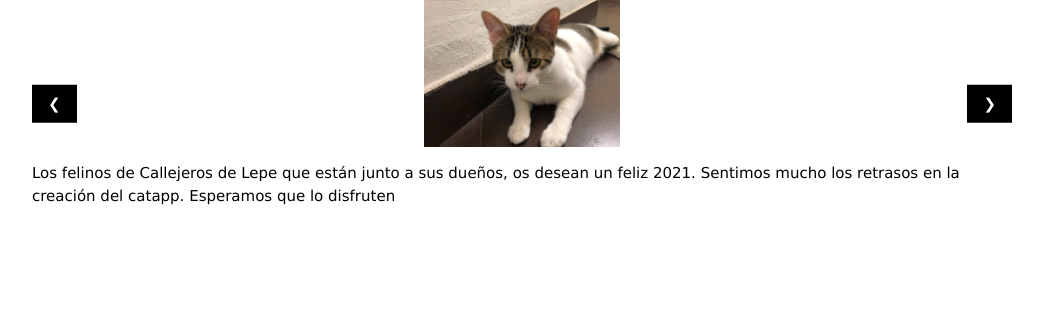
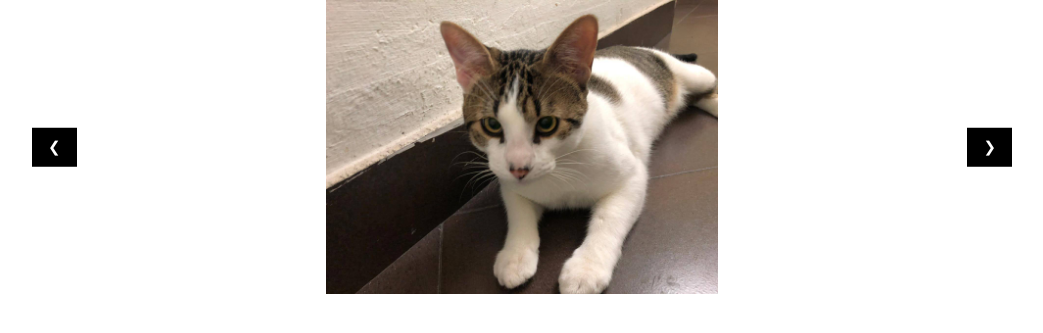
Before and after one commit to callejerosdelepe/callejerosdelepe.github.io, a Jekyll site: the page catsearch/index.html, which Jekyll copies as it is, in a window 1280 px wide. Shown: the top 333 px of the page, without its empty margins (118-1161 px from the left). Built offline with Jekyll 4.4.1, drawn with Linux system fonts in a browser that asks for light colours; comment, search, counter and statistics services are not loaded.

Commit message:
Update index.html

```diff
--- a/catsearch/index.html
+++ b/catsearch/index.html
@@ -10,71 +10,70 @@
 <!-- <p> Hola cuirioso. Estamos preparando algo especial para ti. Aunque como eres especial para nosotros te ofrecemos un buscador. Adelante, busca </p> -->
 
 <div class="w3-content w3-display-container">
- <center> <img class="mySlides" src="https://raw.githubusercontent.com/callejerosdelepe/callejerosdelepe.github.io/master/catsearch/catapp/2021/01/01/slide2020/photos/cat-1.jpg" style="width:20%">
-  <img class="mySlides" src="https://raw.githubusercontent.com/callejerosdelepe/callejerosdelepe.github.io/master/catsearch/catapp/2021/01/01/slide2020/photos/cat-2.jpg" style="width:20%">
-  <img class="mySlides" src="https://raw.githubusercontent.com/callejerosdelepe/callejerosdelepe.github.io/master/catsearch/catapp/2021/01/01/slide2020/photos/cat-3.jpg" style="width:20%">
-  <img class="mySlides" src="https://raw.githubusercontent.com/callejerosdelepe/callejerosdelepe.github.io/master/catsearch/catapp/2021/01/01/slide2020/photos/cat-4.jpg" style="width:20%">
-  <img class="mySlides" src="https://raw.githubusercontent.com/callejerosdelepe/callejerosdelepe.github.io/master/catsearch/catapp/2021/01/01/slide2020/photos/cat-5.jpg" style="width:20%">
-  <img class="mySlides" src="https://raw.githubusercontent.com/callejerosdelepe/callejerosdelepe.github.io/master/catsearch/catapp/2021/01/01/slide2020/photos/cat-6.jpg" style="width:20%">
-  <img class="mySlides" src="https://raw.githubusercontent.com/callejerosdelepe/callejerosdelepe.github.io/master/catsearch/catapp/2021/01/01/slide2020/photos/cat-7.jpg" style="width:20%">
-  <img class="mySlides" src="https://raw.githubusercontent.com/callejerosdelepe/callejerosdelepe.github.io/master/catsearch/catapp/2021/01/01/slide2020/photos/cat-8.jpg" style="width:20%">
-  <img class="mySlides" src="https://raw.githubusercontent.com/callejerosdelepe/callejerosdelepe.github.io/master/catsearch/catapp/2021/01/01/slide2020/photos/cat-9.jpg" style="width:20%">
-  <img class="mySlides" src="https://raw.githubusercontent.com/callejerosdelepe/callejerosdelepe.github.io/master/catsearch/catapp/2021/01/01/slide2020/photos/cat-10.jpg" style="width:20%">
-  <img class="mySlides" src="https://raw.githubusercontent.com/callejerosdelepe/callejerosdelepe.github.io/master/catsearch/catapp/2021/01/01/slide2020/photos/cat-11.jpg" style="width:20%">
-  <img class="mySlides" src="https://raw.githubusercontent.com/callejerosdelepe/callejerosdelepe.github.io/master/catsearch/catapp/2021/01/01/slide2020/photos/cat-12.jpg" style="width:20%">
-  <img class="mySlides" src="https://raw.githubusercontent.com/callejerosdelepe/callejerosdelepe.github.io/master/catsearch/catapp/2021/01/01/slide2020/photos/cat-13.jpg" style="width:20%">
-  <img class="mySlides" src="https://raw.githubusercontent.com/callejerosdelepe/callejerosdelepe.github.io/master/catsearch/catapp/2021/01/01/slide2020/photos/cat-14.jpg" style="width:20%">
-  <img class="mySlides" src="https://raw.githubusercontent.com/callejerosdelepe/callejerosdelepe.github.io/master/catsearch/catapp/2021/01/01/slide2020/photos/cat-15.jpg" style="width:20%">
-  <img class="mySlides" src="https://raw.githubusercontent.com/callejerosdelepe/callejerosdelepe.github.io/master/catsearch/catapp/2021/01/01/slide2020/photos/cat-16.jpg" style="width:20%">
-  <img class="mySlides" src="https://raw.githubusercontent.com/callejerosdelepe/callejerosdelepe.github.io/master/catsearch/catapp/2021/01/01/slide2020/photos/cat-17.jpg" style="width:20%">
-  <img class="mySlides" src="https://raw.githubusercontent.com/callejerosdelepe/callejerosdelepe.github.io/master/catsearch/catapp/2021/01/01/slide2020/photos/cat-18.jpg" style="width:20%">
-  <img class="mySlides" src="https://raw.githubusercontent.com/callejerosdelepe/callejerosdelepe.github.io/master/catsearch/catapp/2021/01/01/slide2020/photos/cat-19.jpg" style="width:20%">
-  <img class="mySlides" src="https://raw.githubusercontent.com/callejerosdelepe/callejerosdelepe.github.io/master/catsearch/catapp/2021/01/01/slide2020/photos/cat-20.jpg" style="width:20%">
-  <img class="mySlides" src="https://raw.githubusercontent.com/callejerosdelepe/callejerosdelepe.github.io/master/catsearch/catapp/2021/01/01/slide2020/photos/cat-21.jpg" style="width:20%">
-  <img class="mySlides" src="https://raw.githubusercontent.com/callejerosdelepe/callejerosdelepe.github.io/master/catsearch/catapp/2021/01/01/slide2020/photos/cat-22.jpg" style="width:20%">
-  <img class="mySlides" src="https://raw.githubusercontent.com/callejerosdelepe/callejerosdelepe.github.io/master/catsearch/catapp/2021/01/01/slide2020/photos/cat-23.jpg" style="width:20%">
-  <img class="mySlides" src="https://raw.githubusercontent.com/callejerosdelepe/callejerosdelepe.github.io/master/catsearch/catapp/2021/01/01/slide2020/photos/cat-24.jpg" style="width:20%">
-  <img class="mySlides" src="https://raw.githubusercontent.com/callejerosdelepe/callejerosdelepe.github.io/master/catsearch/catapp/2021/01/01/slide2020/photos/cat-25.jpg" style="width:20%">
-  <img class="mySlides" src="https://raw.githubusercontent.com/callejerosdelepe/callejerosdelepe.github.io/master/catsearch/catapp/2021/01/01/slide2020/photos/cat-26.jpg" style="width:20%">
-  <img class="mySlides" src="https://raw.githubusercontent.com/callejerosdelepe/callejerosdelepe.github.io/master/catsearch/catapp/2021/01/01/slide2020/photos/cat-27.jpg" style="width:20%">
-  <img class="mySlides" src="https://raw.githubusercontent.com/callejerosdelepe/callejerosdelepe.github.io/master/catsearch/catapp/2021/01/01/slide2020/photos/cat-28.jpg" style="width:20%">
-  <img class="mySlides" src="https://raw.githubusercontent.com/callejerosdelepe/callejerosdelepe.github.io/master/catsearch/catapp/2021/01/01/slide2020/photos/cat-29.jpg" style="width:20%">
-  <img class="mySlides" src="https://raw.githubusercontent.com/callejerosdelepe/callejerosdelepe.github.io/master/catsearch/catapp/2021/01/01/slide2020/photos/cat-30.jpg" style="width:20%">
-  <img class="mySlides" src="https://raw.githubusercontent.com/callejerosdelepe/callejerosdelepe.github.io/master/catsearch/catapp/2021/01/01/slide2020/photos/cat-31.jpg" style="width:20%">
-  <img class="mySlides" src="https://raw.githubusercontent.com/callejerosdelepe/callejerosdelepe.github.io/master/catsearch/catapp/2021/01/01/slide2020/photos/cat-32.jpg" style="width:20%">
-  <img class="mySlides" src="https://raw.githubusercontent.com/callejerosdelepe/callejerosdelepe.github.io/master/catsearch/catapp/2021/01/01/slide2020/photos/cat-33.jpg" style="width:20%">
-  <img class="mySlides" src="https://raw.githubusercontent.com/callejerosdelepe/callejerosdelepe.github.io/master/catsearch/catapp/2021/01/01/slide2020/photos/cat-34.jpg" style="width:20%">
-  <img class="mySlides" src="https://raw.githubusercontent.com/callejerosdelepe/callejerosdelepe.github.io/master/catsearch/catapp/2021/01/01/slide2020/photos/cat-35.jpg" style="width:20%">
-  <img class="mySlides" src="https://raw.githubusercontent.com/callejerosdelepe/callejerosdelepe.github.io/master/catsearch/catapp/2021/01/01/slide2020/photos/cat-36.jpg" style="width:20%">
-  <img class="mySlides" src="https://raw.githubusercontent.com/callejerosdelepe/callejerosdelepe.github.io/master/catsearch/catapp/2021/01/01/slide2020/photos/cat-37.jpg" style="width:20%">
-  <img class="mySlides" src="https://raw.githubusercontent.com/callejerosdelepe/callejerosdelepe.github.io/master/catsearch/catapp/2021/01/01/slide2020/photos/cat-38.jpg" style="width:20%">
-  <img class="mySlides" src="https://raw.githubusercontent.com/callejerosdelepe/callejerosdelepe.github.io/master/catsearch/catapp/2021/01/01/slide2020/photos/cat-39.jpg" style="width:20%">
-  <img class="mySlides" src="https://raw.githubusercontent.com/callejerosdelepe/callejerosdelepe.github.io/master/catsearch/catapp/2021/01/01/slide2020/photos/cat-40.jpg" style="width:20%">
-  <img class="mySlides" src="https://raw.githubusercontent.com/callejerosdelepe/callejerosdelepe.github.io/master/catsearch/catapp/2021/01/01/slide2020/photos/cat-41.jpg" style="width:20%">
-  <img class="mySlides" src="https://raw.githubusercontent.com/callejerosdelepe/callejerosdelepe.github.io/master/catsearch/catapp/2021/01/01/slide2020/photos/cat-42.jpg" style="width:20%">
-  <img class="mySlides" src="https://raw.githubusercontent.com/callejerosdelepe/callejerosdelepe.github.io/master/catsearch/catapp/2021/01/01/slide2020/photos/cat-43.jpg" style="width:20%">
-  <img class="mySlides" src="https://raw.githubusercontent.com/callejerosdelepe/callejerosdelepe.github.io/master/catsearch/catapp/2021/01/01/slide2020/photos/cat-44.jpg" style="width:20%">
-  <img class="mySlides" src="https://raw.githubusercontent.com/callejerosdelepe/callejerosdelepe.github.io/master/catsearch/catapp/2021/01/01/slide2020/photos/cat-45.jpg" style="width:20%">
-  <img class="mySlides" src="https://raw.githubusercontent.com/callejerosdelepe/callejerosdelepe.github.io/master/catsearch/catapp/2021/01/01/slide2020/photos/cat-46.jpg" style="width:20%">
-  <img class="mySlides" src="https://raw.githubusercontent.com/callejerosdelepe/callejerosdelepe.github.io/master/catsearch/catapp/2021/01/01/slide2020/photos/cat-47.jpg" style="width:20%">
-  <img class="mySlides" src="https://raw.githubusercontent.com/callejerosdelepe/callejerosdelepe.github.io/master/catsearch/catapp/2021/01/01/slide2020/photos/cat-48.jpg" style="width:20%">
-  <img class="mySlides" src="https://raw.githubusercontent.com/callejerosdelepe/callejerosdelepe.github.io/master/catsearch/catapp/2021/01/01/slide2020/photos/cat-49.jpg" style="width:20%">
-  <img class="mySlides" src="https://raw.githubusercontent.com/callejerosdelepe/callejerosdelepe.github.io/master/catsearch/catapp/2021/01/01/slide2020/photos/cat-50.jpg" style="width:20%">
-  <img class="mySlides" src="https://raw.githubusercontent.com/callejerosdelepe/callejerosdelepe.github.io/master/catsearch/catapp/2021/01/01/slide2020/photos/cat-51.jpg" style="width:20%">
-  <img class="mySlides" src="https://raw.githubusercontent.com/callejerosdelepe/callejerosdelepe.github.io/master/catsearch/catapp/2021/01/01/slide2020/photos/cat-52.jpg" style="width:20%">
-  <img class="mySlides" src="https://raw.githubusercontent.com/callejerosdelepe/callejerosdelepe.github.io/master/catsearch/catapp/2021/01/01/slide2020/photos/cat-53.jpg" style="width:20%">
-  <img class="mySlides" src="https://raw.githubusercontent.com/callejerosdelepe/callejerosdelepe.github.io/master/catsearch/catapp/2021/01/01/slide2020/photos/cat-54.jpg" style="width:20%">
-  <img class="mySlides" src="https://raw.githubusercontent.com/callejerosdelepe/callejerosdelepe.github.io/master/catsearch/catapp/2021/01/01/slide2020/photos/cat-55.jpg" style="width:20%">
-  <img class="mySlides" src="https://raw.githubusercontent.com/callejerosdelepe/callejerosdelepe.github.io/master/catsearch/catapp/2021/01/01/slide2020/photos/cat-56.jpg" style="width:20%">
-  <img class="mySlides" src="https://raw.githubusercontent.com/callejerosdelepe/callejerosdelepe.github.io/master/catsearch/catapp/2021/01/01/slide2020/photos/cat-57.jpg" style="width:20%">
-  <img class="mySlides" src="https://raw.githubusercontent.com/callejerosdelepe/callejerosdelepe.github.io/master/catsearch/catapp/2021/01/01/slide2020/photos/cat-58.jpg" style="width:20%">
-  <img class="mySlides" src="https://raw.githubusercontent.com/callejerosdelepe/callejerosdelepe.github.io/master/catsearch/catapp/2021/01/01/slide2020/photos/cat-59.jpg" style="width:20%">
-  <img class="mySlides" src="https://raw.githubusercontent.com/callejerosdelepe/callejerosdelepe.github.io/master/catsearch/catapp/2021/01/01/slide2020/photos/cat-60.jpg" style="width:20%"></center>
+ <center> <img class="mySlides" src="https://raw.githubusercontent.com/callejerosdelepe/callejerosdelepe.github.io/master/catsearch/catapp/2021/01/01/slide2020/photos/cat-1.jpg" style="width:40%">
+  <img class="mySlides" src="https://raw.githubusercontent.com/callejerosdelepe/callejerosdelepe.github.io/master/catsearch/catapp/2021/01/01/slide2020/photos/cat-2.jpg" style="width:40%">
+  <img class="mySlides" src="https://raw.githubusercontent.com/callejerosdelepe/callejerosdelepe.github.io/master/catsearch/catapp/2021/01/01/slide2020/photos/cat-3.jpg" style="width:40%">
+  <img class="mySlides" src="https://raw.githubusercontent.com/callejerosdelepe/callejerosdelepe.github.io/master/catsearch/catapp/2021/01/01/slide2020/photos/cat-4.jpg" style="width:40%">
+  <img class="mySlides" src="https://raw.githubusercontent.com/callejerosdelepe/callejerosdelepe.github.io/master/catsearch/catapp/2021/01/01/slide2020/photos/cat-5.jpg" style="width:40%">
+  <img class="mySlides" src="https://raw.githubusercontent.com/callejerosdelepe/callejerosdelepe.github.io/master/catsearch/catapp/2021/01/01/slide2020/photos/cat-6.jpg" style="width:40%">
+  <img class="mySlides" src="https://raw.githubusercontent.com/callejerosdelepe/callejerosdelepe.github.io/master/catsearch/catapp/2021/01/01/slide2020/photos/cat-7.jpg" style="width:40%">
+  <img class="mySlides" src="https://raw.githubusercontent.com/callejerosdelepe/callejerosdelepe.github.io/master/catsearch/catapp/2021/01/01/slide2020/photos/cat-8.jpg" style="width:40%">
+  <img class="mySlides" src="https://raw.githubusercontent.com/callejerosdelepe/callejerosdelepe.github.io/master/catsearch/catapp/2021/01/01/slide2020/photos/cat-9.jpg" style="width:40%">
+  <img class="mySlides" src="https://raw.githubusercontent.com/callejerosdelepe/callejerosdelepe.github.io/master/catsearch/catapp/2021/01/01/slide2020/photos/cat-10.jpg" style="width:40%">
+  <img class="mySlides" src="https://raw.githubusercontent.com/callejerosdelepe/callejerosdelepe.github.io/master/catsearch/catapp/2021/01/01/slide2020/photos/cat-11.jpg" style="width:40%">
+  <img class="mySlides" src="https://raw.githubusercontent.com/callejerosdelepe/callejerosdelepe.github.io/master/catsearch/catapp/2021/01/01/slide2020/photos/cat-12.jpg" style="width:40%">
+  <img class="mySlides" src="https://raw.githubusercontent.com/callejerosdelepe/callejerosdelepe.github.io/master/catsearch/catapp/2021/01/01/slide2020/photos/cat-13.jpg" style="width:40%">
+  <img class="mySlides" src="https://raw.githubusercontent.com/callejerosdelepe/callejerosdelepe.github.io/master/catsearch/catapp/2021/01/01/slide2020/photos/cat-14.jpg" style="width:40%">
+  <img class="mySlides" src="https://raw.githubusercontent.com/callejerosdelepe/callejerosdelepe.github.io/master/catsearch/catapp/2021/01/01/slide2020/photos/cat-15.jpg" style="width:40%">
+  <img class="mySlides" src="https://raw.githubusercontent.com/callejerosdelepe/callejerosdelepe.github.io/master/catsearch/catapp/2021/01/01/slide2020/photos/cat-16.jpg" style="width:40%">
+  <img class="mySlides" src="https://raw.githubusercontent.com/callejerosdelepe/callejerosdelepe.github.io/master/catsearch/catapp/2021/01/01/slide2020/photos/cat-17.jpg" style="width:40%">
+  <img class="mySlides" src="https://raw.githubusercontent.com/callejerosdelepe/callejerosdelepe.github.io/master/catsearch/catapp/2021/01/01/slide2020/photos/cat-18.jpg" style="width:40%">
+  <img class="mySlides" src="https://raw.githubusercontent.com/callejerosdelepe/callejerosdelepe.github.io/master/catsearch/catapp/2021/01/01/slide2020/photos/cat-19.jpg" style="width:40%">
+  <img class="mySlides" src="https://raw.githubusercontent.com/callejerosdelepe/callejerosdelepe.github.io/master/catsearch/catapp/2021/01/01/slide2020/photos/cat-20.jpg" style="width:40%">
+  <img class="mySlides" src="https://raw.githubusercontent.com/callejerosdelepe/callejerosdelepe.github.io/master/catsearch/catapp/2021/01/01/slide2020/photos/cat-21.jpg" style="width:40%">
+  <img class="mySlides" src="https://raw.githubusercontent.com/callejerosdelepe/callejerosdelepe.github.io/master/catsearch/catapp/2021/01/01/slide2020/photos/cat-22.jpg" style="width:40%">
+  <img class="mySlides" src="https://raw.githubusercontent.com/callejerosdelepe/callejerosdelepe.github.io/master/catsearch/catapp/2021/01/01/slide2020/photos/cat-23.jpg" style="width:40%">
+  <img class="mySlides" src="https://raw.githubusercontent.com/callejerosdelepe/callejerosdelepe.github.io/master/catsearch/catapp/2021/01/01/slide2020/photos/cat-24.jpg" style="width:40%">
+  <img class="mySlides" src="https://raw.githubusercontent.com/callejerosdelepe/callejerosdelepe.github.io/master/catsearch/catapp/2021/01/01/slide2020/photos/cat-25.jpg" style="width:40%">
+  <img class="mySlides" src="https://raw.githubusercontent.com/callejerosdelepe/callejerosdelepe.github.io/master/catsearch/catapp/2021/01/01/slide2020/photos/cat-26.jpg" style="width:40%">
+  <img class="mySlides" src="https://raw.githubusercontent.com/callejerosdelepe/callejerosdelepe.github.io/master/catsearch/catapp/2021/01/01/slide2020/photos/cat-27.jpg" style="width:40%">
+  <img class="mySlides" src="https://raw.githubusercontent.com/callejerosdelepe/callejerosdelepe.github.io/master/catsearch/catapp/2021/01/01/slide2020/photos/cat-28.jpg" style="width:40%">
+  <img class="mySlides" src="https://raw.githubusercontent.com/callejerosdelepe/callejerosdelepe.github.io/master/catsearch/catapp/2021/01/01/slide2020/photos/cat-29.jpg" style="width:40%">
+  <img class="mySlides" src="https://raw.githubusercontent.com/callejerosdelepe/callejerosdelepe.github.io/master/catsearch/catapp/2021/01/01/slide2020/photos/cat-30.jpg" style="width:40%">
+  <img class="mySlides" src="https://raw.githubusercontent.com/callejerosdelepe/callejerosdelepe.github.io/master/catsearch/catapp/2021/01/01/slide2020/photos/cat-31.jpg" style="width:40%">
+  <img class="mySlides" src="https://raw.githubusercontent.com/callejerosdelepe/callejerosdelepe.github.io/master/catsearch/catapp/2021/01/01/slide2020/photos/cat-32.jpg" style="width:40%">
+  <img class="mySlides" src="https://raw.githubusercontent.com/callejerosdelepe/callejerosdelepe.github.io/master/catsearch/catapp/2021/01/01/slide2020/photos/cat-33.jpg" style="width:40%">
+  <img class="mySlides" src="https://raw.githubusercontent.com/callejerosdelepe/callejerosdelepe.github.io/master/catsearch/catapp/2021/01/01/slide2020/photos/cat-34.jpg" style="width:40%">
+  <img class="mySlides" src="https://raw.githubusercontent.com/callejerosdelepe/callejerosdelepe.github.io/master/catsearch/catapp/2021/01/01/slide2020/photos/cat-35.jpg" style="width:40%">
+  <img class="mySlides" src="https://raw.githubusercontent.com/callejerosdelepe/callejerosdelepe.github.io/master/catsearch/catapp/2021/01/01/slide2020/photos/cat-36.jpg" style="width:40%">
+  <img class="mySlides" src="https://raw.githubusercontent.com/callejerosdelepe/callejerosdelepe.github.io/master/catsearch/catapp/2021/01/01/slide2020/photos/cat-37.jpg" style="width:40%">
+  <img class="mySlides" src="https://raw.githubusercontent.com/callejerosdelepe/callejerosdelepe.github.io/master/catsearch/catapp/2021/01/01/slide2020/photos/cat-38.jpg" style="width:40%">
+  <img class="mySlides" src="https://raw.githubusercontent.com/callejerosdelepe/callejerosdelepe.github.io/master/catsearch/catapp/2021/01/01/slide2020/photos/cat-39.jpg" style="width:40%">
+  <img class="mySlides" src="https://raw.githubusercontent.com/callejerosdelepe/callejerosdelepe.github.io/master/catsearch/catapp/2021/01/01/slide2020/photos/cat-40.jpg" style="width:40%">
+  <img class="mySlides" src="https://raw.githubusercontent.com/callejerosdelepe/callejerosdelepe.github.io/master/catsearch/catapp/2021/01/01/slide2020/photos/cat-41.jpg" style="width:40%">
+  <img class="mySlides" src="https://raw.githubusercontent.com/callejerosdelepe/callejerosdelepe.github.io/master/catsearch/catapp/2021/01/01/slide2020/photos/cat-42.jpg" style="width:40%">
+  <img class="mySlides" src="https://raw.githubusercontent.com/callejerosdelepe/callejerosdelepe.github.io/master/catsearch/catapp/2021/01/01/slide2020/photos/cat-43.jpg" style="width:40%">
+  <img class="mySlides" src="https://raw.githubusercontent.com/callejerosdelepe/callejerosdelepe.github.io/master/catsearch/catapp/2021/01/01/slide2020/photos/cat-44.jpg" style="width:40%">
+  <img class="mySlides" src="https://raw.githubusercontent.com/callejerosdelepe/callejerosdelepe.github.io/master/catsearch/catapp/2021/01/01/slide2020/photos/cat-45.jpg" style="width:40%">
+  <img class="mySlides" src="https://raw.githubusercontent.com/callejerosdelepe/callejerosdelepe.github.io/master/catsearch/catapp/2021/01/01/slide2020/photos/cat-46.jpg" style="width:40%">
+  <img class="mySlides" src="https://raw.githubusercontent.com/callejerosdelepe/callejerosdelepe.github.io/master/catsearch/catapp/2021/01/01/slide2020/photos/cat-47.jpg" style="width:40%">
+  <img class="mySlides" src="https://raw.githubusercontent.com/callejerosdelepe/callejerosdelepe.github.io/master/catsearch/catapp/2021/01/01/slide2020/photos/cat-48.jpg" style="width:40%">
+  <img class="mySlides" src="https://raw.githubusercontent.com/callejerosdelepe/callejerosdelepe.github.io/master/catsearch/catapp/2021/01/01/slide2020/photos/cat-49.jpg" style="width:40%">
+  <img class="mySlides" src="https://raw.githubusercontent.com/callejerosdelepe/callejerosdelepe.github.io/master/catsearch/catapp/2021/01/01/slide2020/photos/cat-50.jpg" style="width:40%">
+  <img class="mySlides" src="https://raw.githubusercontent.com/callejerosdelepe/callejerosdelepe.github.io/master/catsearch/catapp/2021/01/01/slide2020/photos/cat-51.jpg" style="width:40%">
+  <img class="mySlides" src="https://raw.githubusercontent.com/callejerosdelepe/callejerosdelepe.github.io/master/catsearch/catapp/2021/01/01/slide2020/photos/cat-52.jpg" style="width:40%">
+  <img class="mySlides" src="https://raw.githubusercontent.com/callejerosdelepe/callejerosdelepe.github.io/master/catsearch/catapp/2021/01/01/slide2020/photos/cat-53.jpg" style="width:40%">
+  <img class="mySlides" src="https://raw.githubusercontent.com/callejerosdelepe/callejerosdelepe.github.io/master/catsearch/catapp/2021/01/01/slide2020/photos/cat-54.jpg" style="width:40%">
+  <img class="mySlides" src="https://raw.githubusercontent.com/callejerosdelepe/callejerosdelepe.github.io/master/catsearch/catapp/2021/01/01/slide2020/photos/cat-55.jpg" style="width:40%">
+  <img class="mySlides" src="https://raw.githubusercontent.com/callejerosdelepe/callejerosdelepe.github.io/master/catsearch/catapp/2021/01/01/slide2020/photos/cat-56.jpg" style="width:40%">
+  <img class="mySlides" src="https://raw.githubusercontent.com/callejerosdelepe/callejerosdelepe.github.io/master/catsearch/catapp/2021/01/01/slide2020/photos/cat-57.jpg" style="width:40%">
+  <img class="mySlides" src="https://raw.githubusercontent.com/callejerosdelepe/callejerosdelepe.github.io/master/catsearch/catapp/2021/01/01/slide2020/photos/cat-58.jpg" style="width:40%">
+  <img class="mySlides" src="https://raw.githubusercontent.com/callejerosdelepe/callejerosdelepe.github.io/master/catsearch/catapp/2021/01/01/slide2020/photos/cat-59.jpg" style="width:40%">
+  <img class="mySlides" src="https://raw.githubusercontent.com/callejerosdelepe/callejerosdelepe.github.io/master/catsearch/catapp/2021/01/01/slide2020/photos/cat-60.jpg" style="width:40%"></center>
 
 
 
   <button class="w3-button w3-black w3-display-left" onclick="plusDivs(-1)">&#10094;</button>
-  <p> Los felinos de Callejeros de Lepe que están junto a sus dueños, os desean un feliz 2021. Sentimos mucho los retrasos en la creación del catapp. Esperamos que lo disfruten </p>
   <button class="w3-button w3-black w3-display-right" onclick="plusDivs(1)">&#10095;</button>
 </div>
 
```
